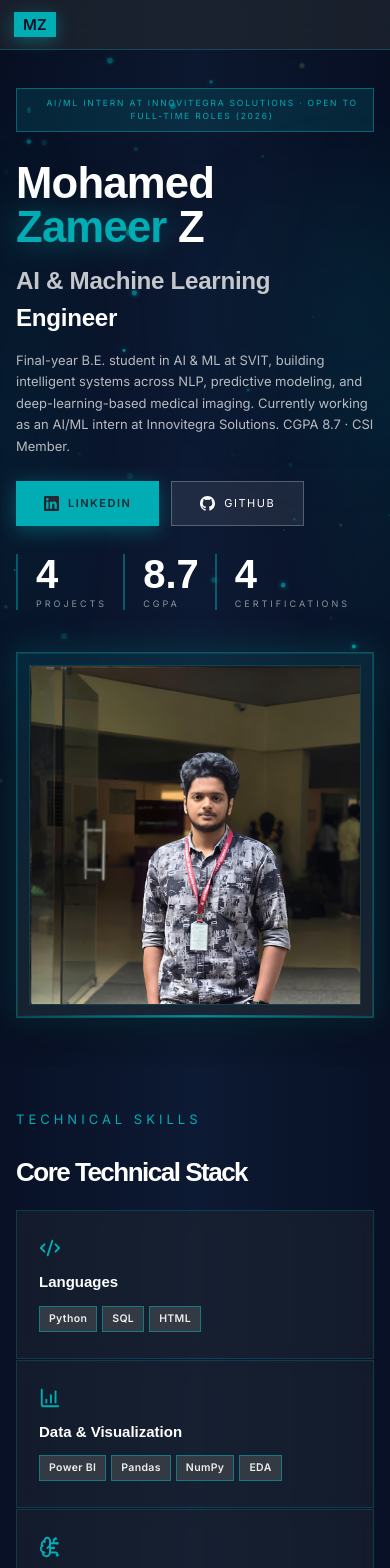
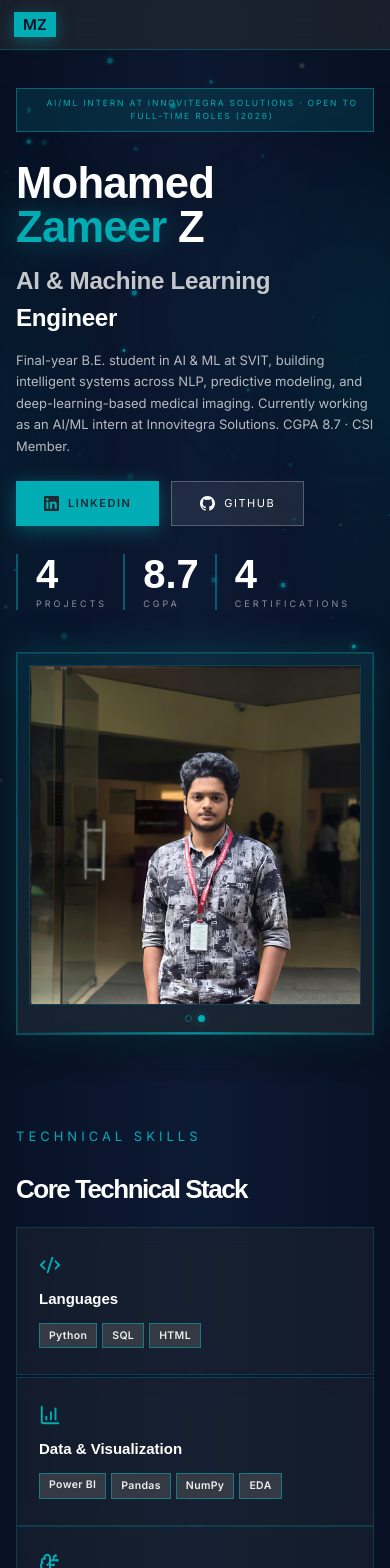
Before and after one commit to Zameer-7/Zameer-portfolio, a Next.js app: page / in a window 390 px wide. Shown: the top 1568 px of the page. Built offline with nearby package versions, Linux system fonts and the light colour scheme; a web font is replaced by a local one.

Commit message:
Add hero photo slideshow with mobile-friendly controls

```diff
--- a/app/page.tsx
+++ b/app/page.tsx
@@ -260,10 +260,14 @@ const roadmap = [
 export default function Portfolio() {
   const [hov, setHov] = useState(false);
   const [activeRoadmap, setActiveRoadmap] = useState(0);
-  const [heroImgMissing, setHeroImgMissing] = useState(false);
   const ballRef = useRef<HTMLDivElement | null>(null);
   const mouseRef = useRef({ x: -100, y: -100 });
   const rafRef = useRef<number | null>(null);
+  const heroSlides = ["/profile-ieee-old.jpeg", "/profile-ieee.jpeg"];
+  const [heroSlideErrors, setHeroSlideErrors] = useState<Record<string, boolean>>({});
+  const [heroSlide, setHeroSlide] = useState(0);
+  const availableHeroSlides = heroSlides.filter((s) => !heroSlideErrors[s]);
+  const activeHeroSlide = availableHeroSlides.length > 0 ? heroSlide % availableHeroSlides.length : 0;
 
   useEffect(() => {
     const handleMove = (e: MouseEvent) => {
@@ -305,6 +309,14 @@ export default function Portfolio() {
     els.forEach((el) => obs.observe(el));
     return () => obs.disconnect();
   }, []);
+
+  useEffect(() => {
+    if (availableHeroSlides.length <= 1) return;
+    const id = window.setInterval(() => {
+      setHeroSlide((prev) => (prev + 1) % availableHeroSlides.length);
+    }, 3500);
+    return () => window.clearInterval(id);
+  }, [availableHeroSlides.length]);
 
   const H = { onMouseEnter: () => setHov(true), onMouseLeave: () => setHov(false) };
 
@@ -496,6 +508,22 @@ export default function Portfolio() {
       font-size: 12px;
       line-height: 1.7;
     }
+    .hero-slide-dots {
+      margin-top: 10px;
+      display: flex;
+      justify-content: center;
+      gap: 6px;
+    }
+    .hero-slide-dot {
+      width: 7px;
+      height: 7px;
+      border-radius: 50%;
+      border: 1px solid rgba(0,173,181,.5);
+      background: transparent;
+      padding: 0;
+      cursor: none;
+    }
+    .hero-slide-dot.active { background: var(--gold); box-shadow: 0 0 10px rgba(0,173,181,.45); }
 
     .hbadge {
       display: inline-flex; align-items: center; gap: 10px;
@@ -922,7 +950,7 @@ export default function Portfolio() {
     @media (hover: none), (pointer: coarse) {
       body { cursor: auto; }
       .ball { display: none; }
-      .bp, .bo, .rm-dot, .cl { cursor: pointer; }
+      .bp, .bo, .rm-dot, .cl, .hero-slide-dot { cursor: pointer; }
     }
   `;
 
@@ -991,20 +1019,38 @@ export default function Portfolio() {
             </div>
             <div className="hero-photo-wrap fu">
               <figure className="hero-photo-card">
-                {heroImgMissing ? (
+                {availableHeroSlides.length === 0 ? (
                   <div className="hero-photo-fallback">
-                    Place your image at
+                    Place your images at
                     <br />
-                    <code>public/profile-ieee.jpeg</code>
+                    <code>public/profile-ieee-old.jpeg</code> and <code>public/profile-ieee.jpeg</code>
                   </div>
                 ) : (
                   <Image
-                    src="/profile-ieee.jpeg"
+                    src={availableHeroSlides[activeHeroSlide]}
                     alt="Mohamed Zameer at IEEE Bangalore Section event"
                     width={900}
                     height={1400}
-                    onError={() => setHeroImgMissing(true)}
+                    onError={() =>
+                      setHeroSlideErrors((prev) => ({
+                        ...prev,
+                        [availableHeroSlides[activeHeroSlide]]: true,
+                      }))
+                    }
                   />
+                )}
+                {availableHeroSlides.length > 1 && (
+                  <div className="hero-slide-dots">
+                    {availableHeroSlides.map((_, i) => (
+                      <button
+                        key={i}
+                        className={`hero-slide-dot ${activeHeroSlide === i ? "active" : ""}`}
+                        aria-label={`Show slide ${i + 1}`}
+                        onClick={() => setHeroSlide(i)}
+                        {...H}
+                      />
+                    ))}
+                  </div>
                 )}
               </figure>
             </div>
```
